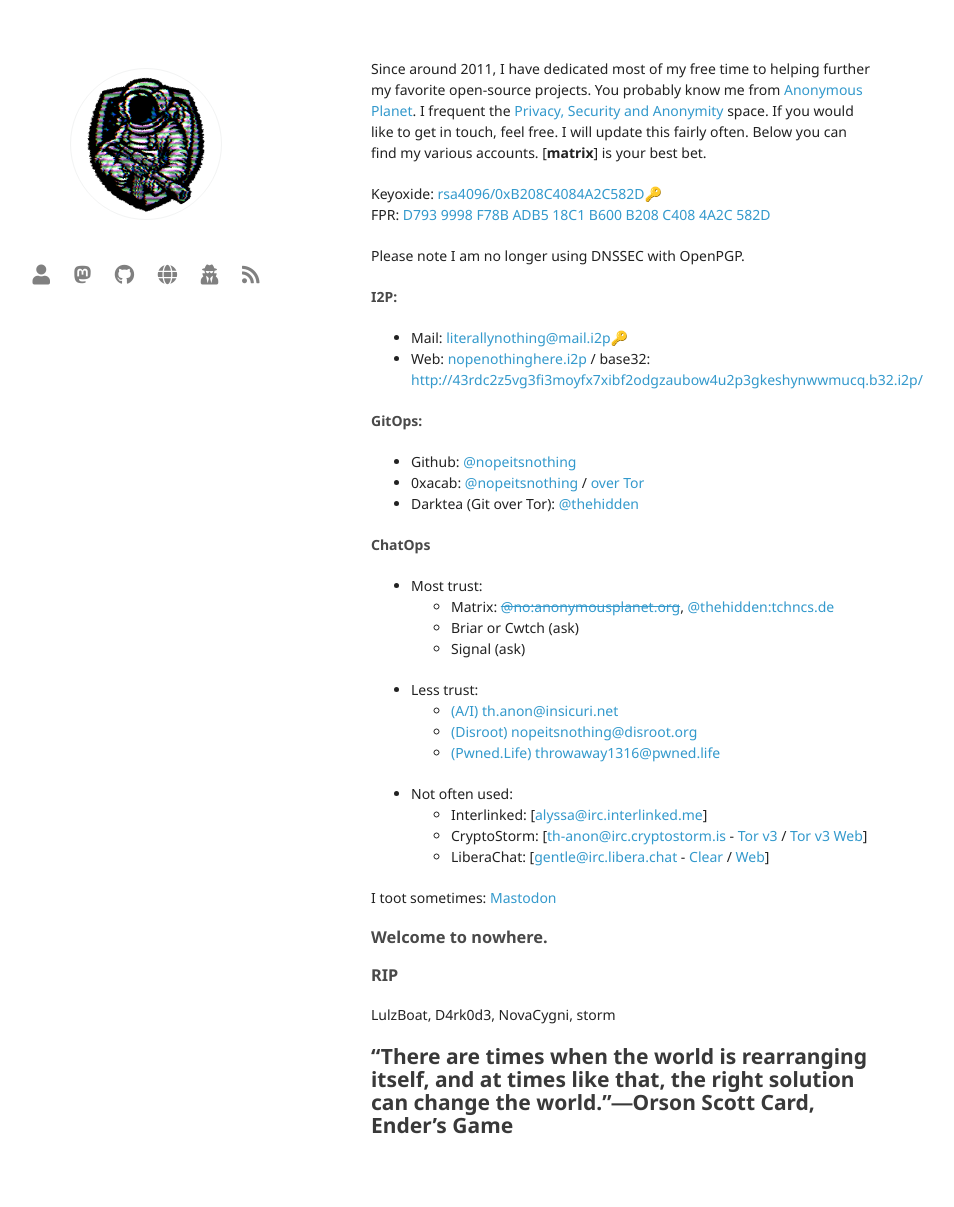
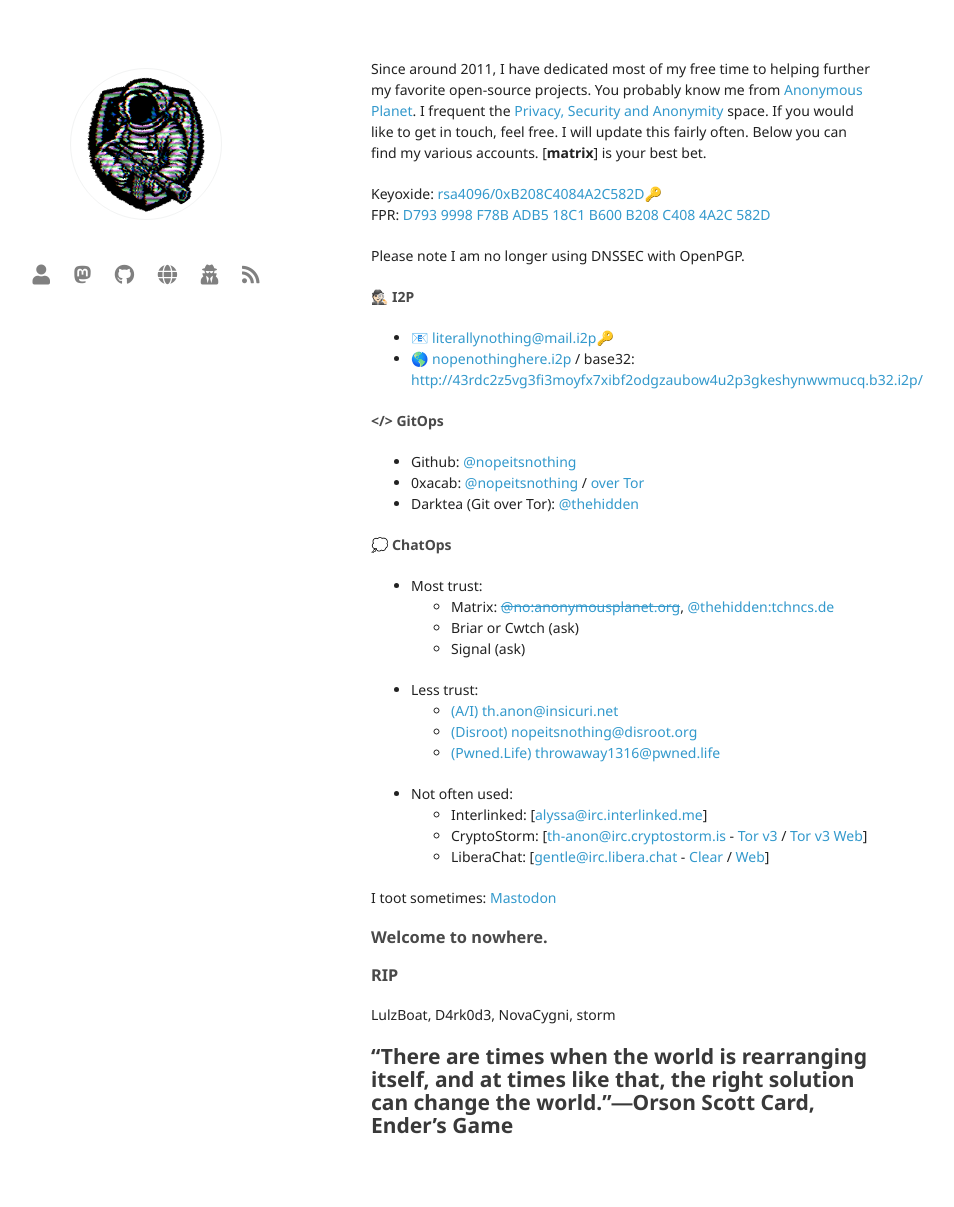
Before and after one commit to nopeitsnothing/itsnothing.net, a Jekyll site: the page built from about.md, in a window 1280 px wide. Shown: the whole page, without its empty margins (199-1153 px from the left). Built offline with Jekyll 4.4.1, drawn with Linux system fonts in a browser that asks for light colours; nearby versions of some CDN libraries; part of the change alters nothing that is shown.

Commit message:
Cleanup
Signed-off-by: nopeitsnothing <no@anonymousplanet.org>

```diff
--- a/about.md
+++ b/about.md
@@ -11,18 +11,18 @@ FPR: [D793 9998 F78B ADB5 18C1 B600 B208 C408 4A2C 582D](/pgp.txt)
 
 Please note I am no longer using DNSSEC with OpenPGP.
 
-#### I2P:
-- Mail: [literallynothing@mail.i2p](mailto:literallynothing@mail.i2p)[🔑](/pgp.txt)
-- Web: [nopenothinghere.i2p](http://nopenothinghere.i2p/) / base32: [http://43rdc2z5vg3fi3moyfx7xibf2odgzaubow4u2p3gkeshynwwmucq.b32.i2p/](http://43rdc2z5vg3fi3moyfx7xibf2odgzaubow4u2p3gkeshynwwmucq.b32.i2p/)
+#### 🕵🏻 I2P
+- 📧 [literallynothing@mail.i2p](mailto:literallynothing@mail.i2p)[🔑](/pgp.txt)
+- 🌎 [nopenothinghere.i2p](http://nopenothinghere.i2p/) / base32: [http://43rdc2z5vg3fi3moyfx7xibf2odgzaubow4u2p3gkeshynwwmucq.b32.i2p/](http://43rdc2z5vg3fi3moyfx7xibf2odgzaubow4u2p3gkeshynwwmucq.b32.i2p/)
 
 
-#### GitOps:
+#### </> GitOps
 - Github:
 <a rel="me" href="https://github.com/nopeitsnothing">@nopeitsnothing</a>
 - 0xacab: <a rel="me" href="https://0xacab.org/nopeitsnothing">@nopeitsnothing</a> / [over Tor](http://wmj5kiic7b6kjplpbvwadnht2nh2qnkbnqtcv3dyvpqtz7ssbssftxid.onion/nopeitsnothing)
 - Darktea (Git over Tor): [@thehidden](http://it7otdanqu7ktntxzm427cba6i53w6wlanlh23v5i3siqmos47pzhvyd.onion/thehidden)
 
-#### ChatOps
+#### 💭 ChatOps
 - Most trust:
   - Matrix: [~~@no:anonymousplanet.org~~](https://matrix.to/#/@no:anonymousplanet.org), [@thehidden:tchncs.de](https://matrix.to/#/@thehidden:tchncs.de)
   - Briar or Cwtch (ask)
```
Also changed, not shown: 3 other files.
